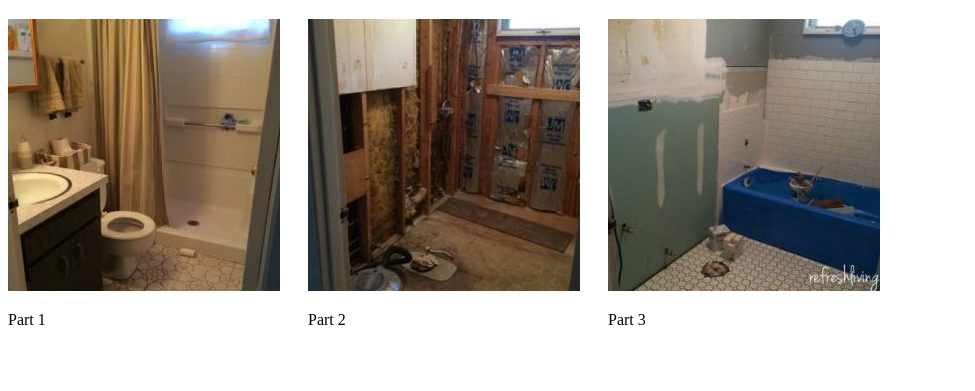
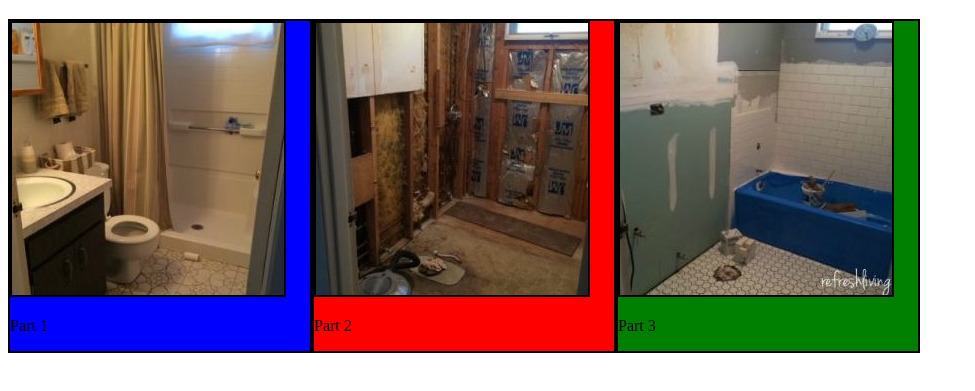
Before and after one commit to Lord-Bolingbroke/interior-decorator, a plain HTML site: page index.html in a window 1280 px wide. Shown: the part 61-452 px from the top of the page, without its empty margins (0-975 px from the left). Drawn offline with Linux system fonts and the light colour scheme.

Commit message:
add colors for columns, tweak image margins

```diff
--- a/css/styles.css
+++ b/css/styles.css
@@ -1,4 +1,22 @@
 .column {
   width: 300px;
   float: left;
+  border: 2px solid black;
 }
+
+img {
+  border: 2px solid black;
+  margin: auto;
+}
+
+#blue {
+  background-color: blue;
+}
+
+#red {
+  background-color: red;
+}
+
+#green {
+  background-color: green;
+}
--- a/index.html
+++ b/index.html
@@ -7,15 +7,15 @@
   </head>
   <body>
     <h1>Remodeled rooms</h1>
-    <div class="column">
+    <div class="column" id="blue">
       <img src="images/bath1.jpg" alt="Partially remodeled bathroom">
       <p>Part 1</p>
       </div>
-      <div class="column">
+      <div class="column" id="red">
         <img src="images/bath2.jpg" alt="Partially remodeled bathroom">
         <p>Part 2</p>
       </div>
-      <div class="column">
+      <div class="column" id="green">
         <img src="images/bath3.jpg" alt="Renovated bathroom">
         <p>Part 3</p>
     </div>
```
